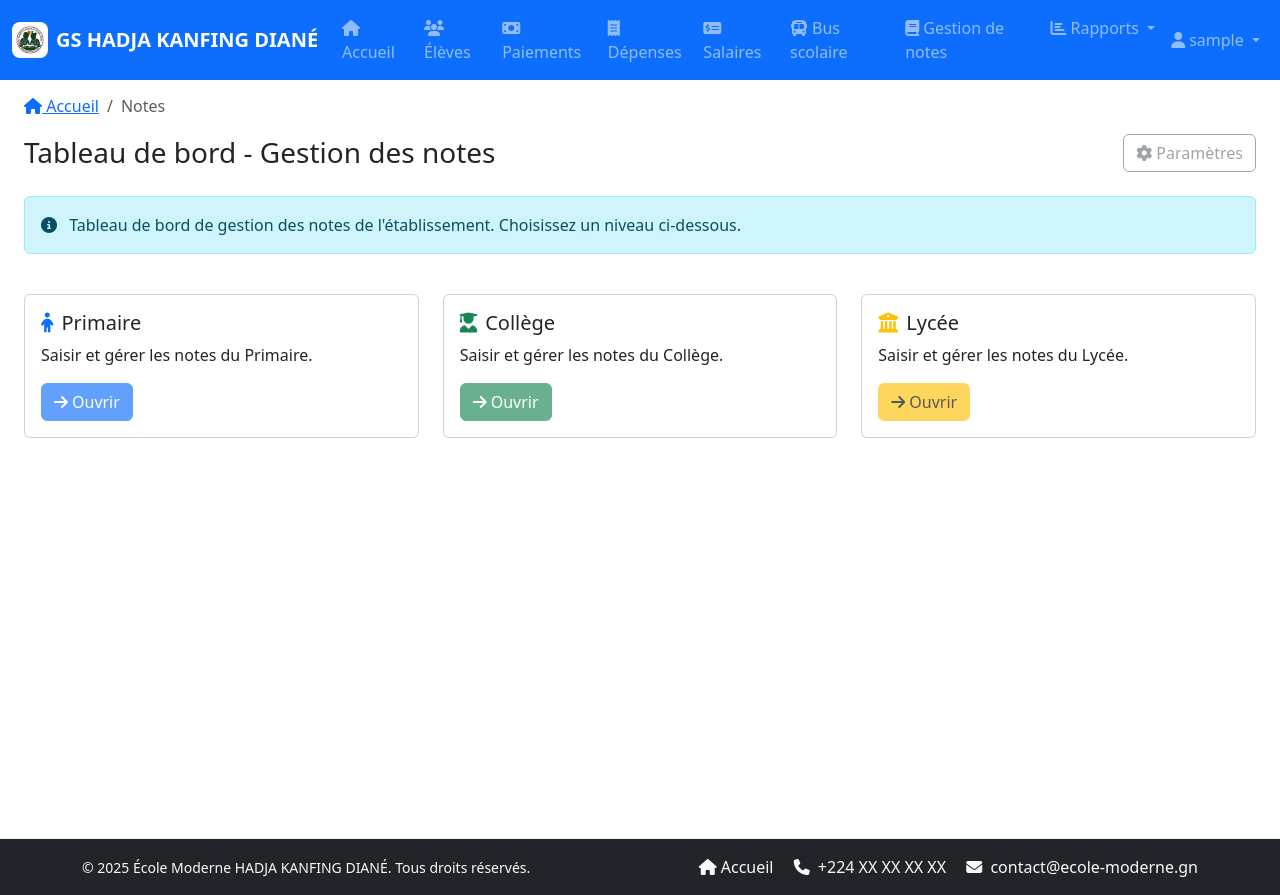
After one commit to Faraleno2022/myschool, a Django app: page /notes/ in a window 1280 px wide. The commit adds this page. Run offline with Django 5.2, Linux system fonts and the light colour scheme; the visitor is signed in with stand-in values (Sample User, id 1); data that the repository does not hold is empty.

Commit message:
Notes: ajout du module 'Gestion de notes' avec tableau de bord (Primaire/Collège/Lycée), intégration menu et URLs

```diff
--- a/ecole_moderne/settings.py
+++ b/ecole_moderne/settings.py
@@ -115,7 +115,8 @@ INSTALLED_APPS = [
     'utilisateurs',
     'rapports',
     'administration',
-    'bus'
+    'bus',
+    'notes'
 ]
 
 
--- a/ecole_moderne/urls.py
+++ b/ecole_moderne/urls.py
@@ -32,6 +32,7 @@ urlpatterns = [
     path('utilisateurs/', include('utilisateurs.urls')),
     path('rapports/', include('rapports.urls')),
     path('bus/', include('bus.urls')),
+    path('notes/', include('notes.urls')),
 ]
 
 # Servir les fichiers STATIC et MEDIA en développement
--- /dev/null
+++ b/notes/__init__.py
@@ -0,0 +1 @@
+# Notes app package
--- /dev/null
+++ b/notes/urls.py
@@ -0,0 +1,8 @@
+from django.urls import path
+from . import views
+
+app_name = 'notes'
+
+urlpatterns = [
+    path('', views.tableau_bord, name='tableau_bord'),
+]
--- /dev/null
+++ b/notes/views.py
@@ -0,0 +1,10 @@
+from django.contrib.auth.decorators import login_required
+from django.shortcuts import render
+
+
+@login_required
+def tableau_bord(request):
+    titre_page = "Tableau de bord - Gestion des notes"
+    return render(request, 'notes/dashboard.html', {
+        'titre_page': titre_page,
+    })
--- a/templates/base.html
+++ b/templates/base.html
@@ -140,6 +140,13 @@
                             <i class="fas fa-bus me-1"></i>Bus scolaire
                         </a>
                     </li>
+                    {% if user.is_superuser or user.is_staff or is_admin %}
+                    <li class="nav-item">
+                        <a class="nav-link" href="{% url 'notes:tableau_bord' %}">
+                            <i class="fas fa-book me-1"></i>Gestion de notes
+                        </a>
+                    </li>
+                    {% endif %}
                     {% if user.is_superuser or user.is_staff or is_admin %}
                     <li class="nav-item dropdown">
                         <a class="nav-link dropdown-toggle" href="#" id="rapportsDropdown" role="button" data-bs-toggle="dropdown">
--- /dev/null
+++ b/templates/notes/dashboard.html
@@ -0,0 +1,53 @@
+{% extends 'base.html' %}
+{% load static %}
+
+{% block title %}Gestion des notes - Tableau de bord{% endblock %}
+
+{% block breadcrumb_items %}
+<li class="breadcrumb-item active" aria-current="page">Notes</li>
+{% endblock %}
+
+{% block page_actions %}
+<a href="#" class="btn btn-outline-secondary disabled" title="Bientôt"><i class="fas fa-cog me-1"></i>Paramètres</a>
+{% endblock %}
+
+{% block content %}
+<div class="row g-4">
+  <div class="col-12">
+    <div class="alert alert-info">
+      <i class="fas fa-info-circle me-2"></i>
+      Tableau de bord de gestion des notes de l'établissement. Choisissez un niveau ci-dessous.
+    </div>
+  </div>
+
+  <div class="col-md-4">
+    <div class="card h-100">
+      <div class="card-body">
+        <h5 class="card-title"><i class="fas fa-child me-2 text-primary"></i>Primaire</h5>
+        <p class="card-text">Saisir et gérer les notes du Primaire.</p>
+        <a href="#" class="btn btn-primary disabled" title="À venir"><i class="fas fa-arrow-right me-1"></i>Ouvrir</a>
+      </div>
+    </div>
+  </div>
+
+  <div class="col-md-4">
+    <div class="card h-100">
+      <div class="card-body">
+        <h5 class="card-title"><i class="fas fa-user-graduate me-2 text-success"></i>Collège</h5>
+        <p class="card-text">Saisir et gérer les notes du Collège.</p>
+        <a href="#" class="btn btn-success disabled" title="À venir"><i class="fas fa-arrow-right me-1"></i>Ouvrir</a>
+      </div>
+    </div>
+  </div>
+
+  <div class="col-md-4">
+    <div class="card h-100">
+      <div class="card-body">
+        <h5 class="card-title"><i class="fas fa-university me-2 text-warning"></i>Lycée</h5>
+        <p class="card-text">Saisir et gérer les notes du Lycée.</p>
+        <a href="#" class="btn btn-warning disabled" title="À venir"><i class="fas fa-arrow-right me-1"></i>Ouvrir</a>
+      </div>
+    </div>
+  </div>
+</div>
+{% endblock %}
```
Also changed, not shown: notes/apps.py (added, +7 -0 lines).
